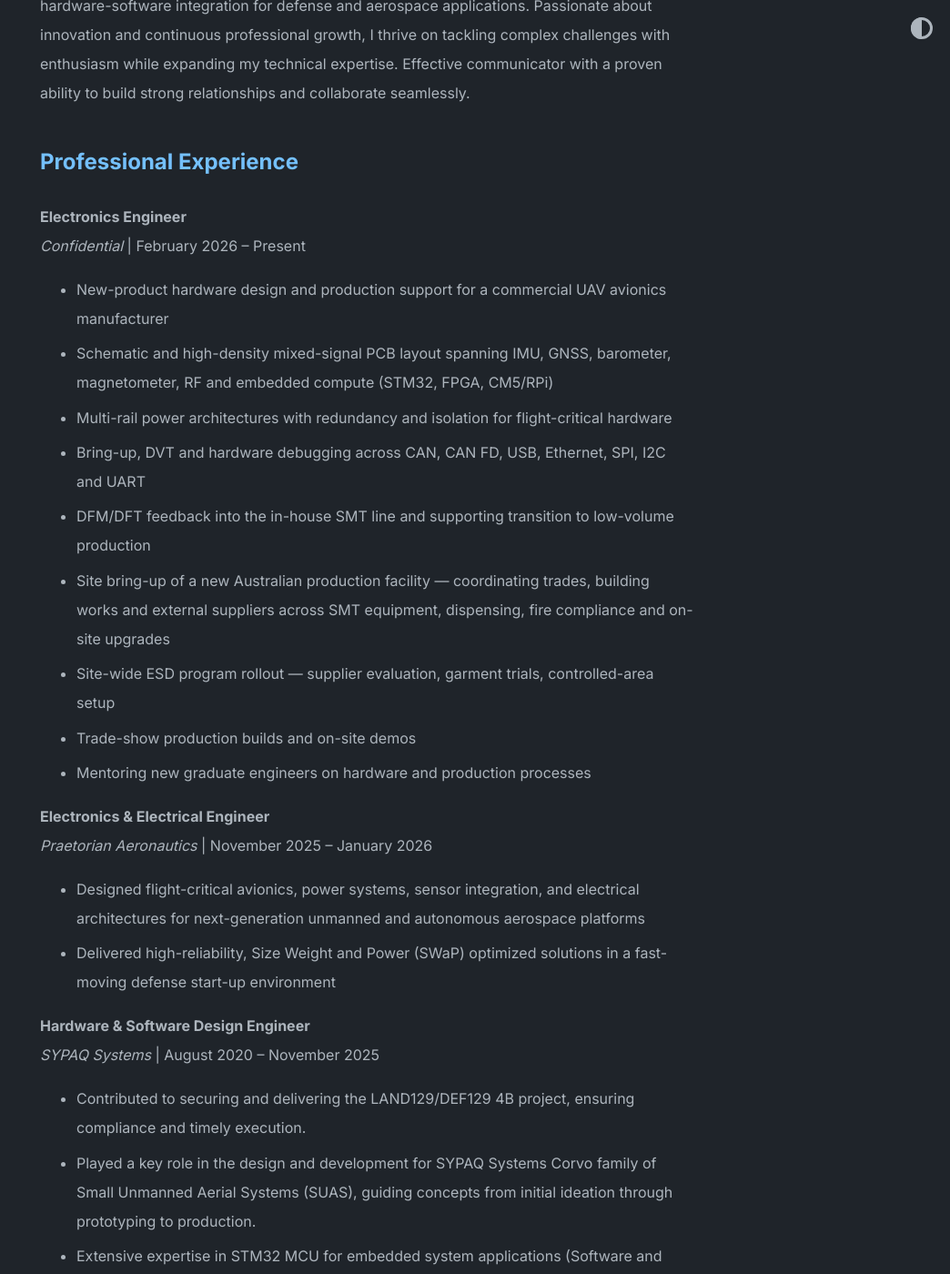
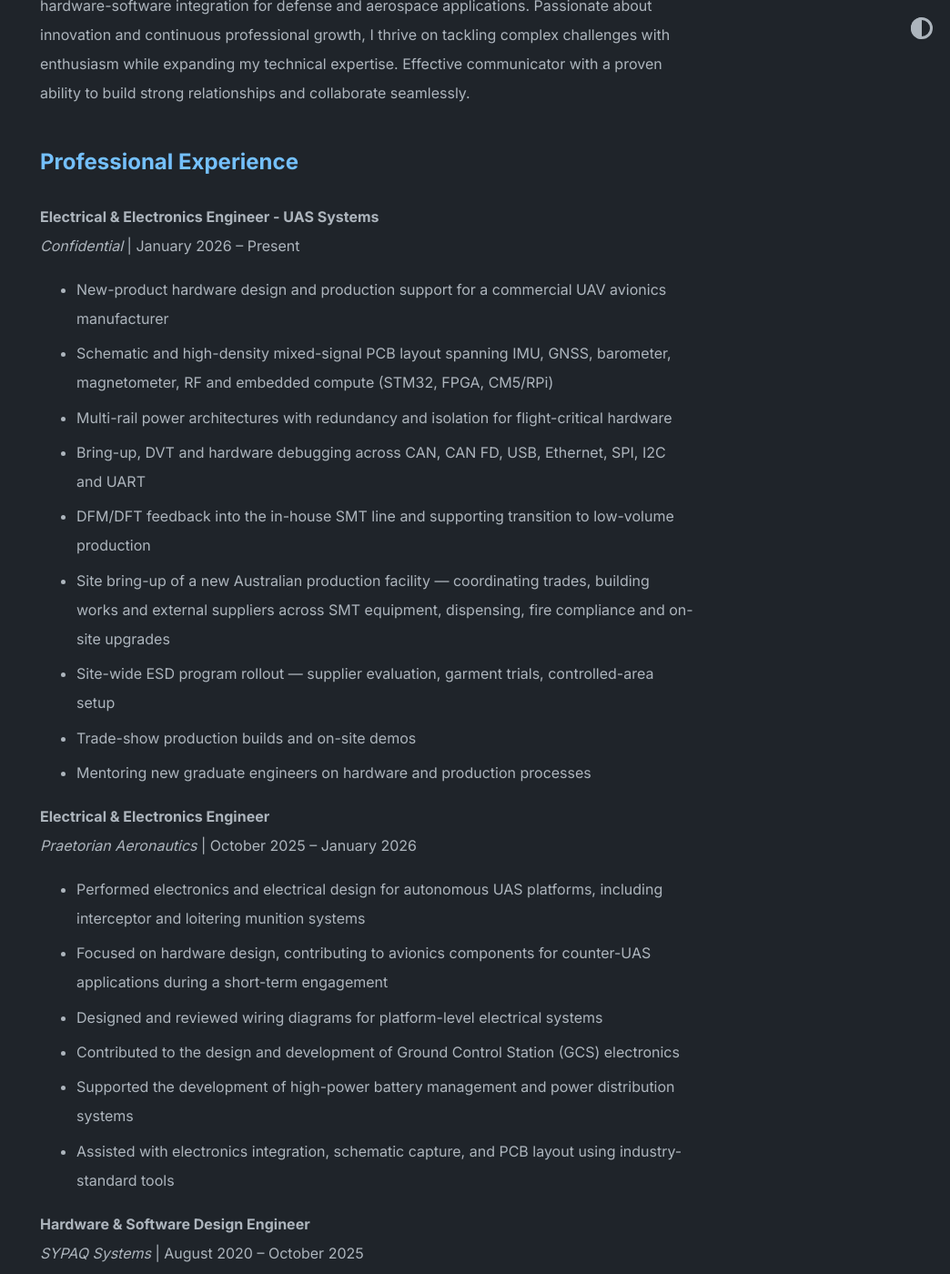
Before and after one commit to Cimos/cimos.github.io, a Jekyll site: the page built from about.md, in a window 1280 px wide and 1400 px high, scrolled down 623 px. Shown: the whole window at 91% size, without its empty margins (236-1280 px from the left). Built offline with Jekyll 4.4.1, drawn with Linux system fonts in a browser that asks for light colours; some of the changed text lies outside the part shown.

Commit message:
Update about.md to align with 2026 Q2 CV
- Fix 2016-17 entry: AutoCAD Draftsman at Cleanrooms Australia (was incorrectly Fiberdyne)
- Shift SYPAQ end / Praetorian start to October 2025
- Replace Praetorian bullets with the richer set from the new CV
- Update current role title to Electrical & Electronics Engineer - UAS Systems, start January 2026
- Update site-wide title heading to UAS Systems Engineer
- Add Certifications section (Keith Armstrong SI/PI/EMC, Omron Robotics, CASA RePL)

```diff
--- a/about.md
+++ b/about.md
@@ -20,15 +20,15 @@
 
 # Hi, I’m Simon Maddison 👋
 
-## Electronics & Software Design Engineer
+## UAS Systems Engineer — Electronics & Software
 
 Dynamic Electrical Engineer specializing in embedded systems, UAV avionics, and full-stack hardware-software integration for defense and aerospace applications.
 Passionate about innovation and continuous professional growth, I thrive on tackling complex challenges with enthusiasm while expanding my technical expertise. Effective communicator with a proven ability to build strong relationships and collaborate seamlessly.
 
 ## Professional Experience
 
-**Electronics Engineer**
-*Confidential* | February 2026 – Present
+**Electrical & Electronics Engineer - UAS Systems**
+*Confidential* | January 2026 – Present
 - New-product hardware design and production support for a commercial UAV avionics manufacturer
 - Schematic and high-density mixed-signal PCB layout spanning IMU, GNSS, barometer, magnetometer, RF and embedded compute (STM32, FPGA, CM5/RPi)
 - Multi-rail power architectures with redundancy and isolation for flight-critical hardware
@@ -39,13 +39,17 @@
 - Trade-show production builds and on-site demos
 - Mentoring new graduate engineers on hardware and production processes
 
-**Electronics & Electrical Engineer**
-*Praetorian Aeronautics* | November 2025 – January 2026
-- Designed flight-critical avionics, power systems, sensor integration, and electrical architectures for next-generation unmanned and autonomous aerospace platforms
-- Delivered high-reliability, Size Weight and Power (SWaP) optimized solutions in a fast-moving defense start-up environment
+**Electrical & Electronics Engineer**
+*Praetorian Aeronautics* | October 2025 – January 2026
+- Performed electronics and electrical design for autonomous UAS platforms, including interceptor and loitering munition systems
+- Focused on hardware design, contributing to avionics components for counter-UAS applications during a short-term engagement
+- Designed and reviewed wiring diagrams for platform-level electrical systems
+- Contributed to the design and development of Ground Control Station (GCS) electronics
+- Supported the development of high-power battery management and power distribution systems
+- Assisted with electronics integration, schematic capture, and PCB layout using industry-standard tools
 
 **Hardware & Software Design Engineer**
-*SYPAQ Systems* | August 2020 – November 2025
+*SYPAQ Systems* | August 2020 – October 2025
 
 - Contributed to securing and delivering the LAND129/DEF129 4B project, ensuring compliance and timely execution.
 - Played a key role in the design and development for SYPAQ Systems Corvo family of Small Unmanned Aerial Systems (SUAS), guiding concepts from initial ideation through prototyping to production.
@@ -97,6 +101,11 @@
 ## Education
 - **Bachelor of Engineering (Electrical & Electronics)** – RMIT University
 - **Advanced Diploma of Engineering Technology (Electrical & Electronics)** – RMIT University
+
+## Certifications
+- **Essential & Advanced SI, PI and EMC Design for Cost-Effective PCBs** – Keith Armstrong, EMC Technologies (March 2024)
+- **Industrial Robot Training** – Omron Automation and Robotics (March 2024)
+- **Remote Pilot License (RePL)** – Civil Aviation Safety Authority (CASA), 2022 – Current
 
 ## Leadership & Community Involvement
 
```
Also changed, not shown: other parts of about.md (+2 -2 lines).
